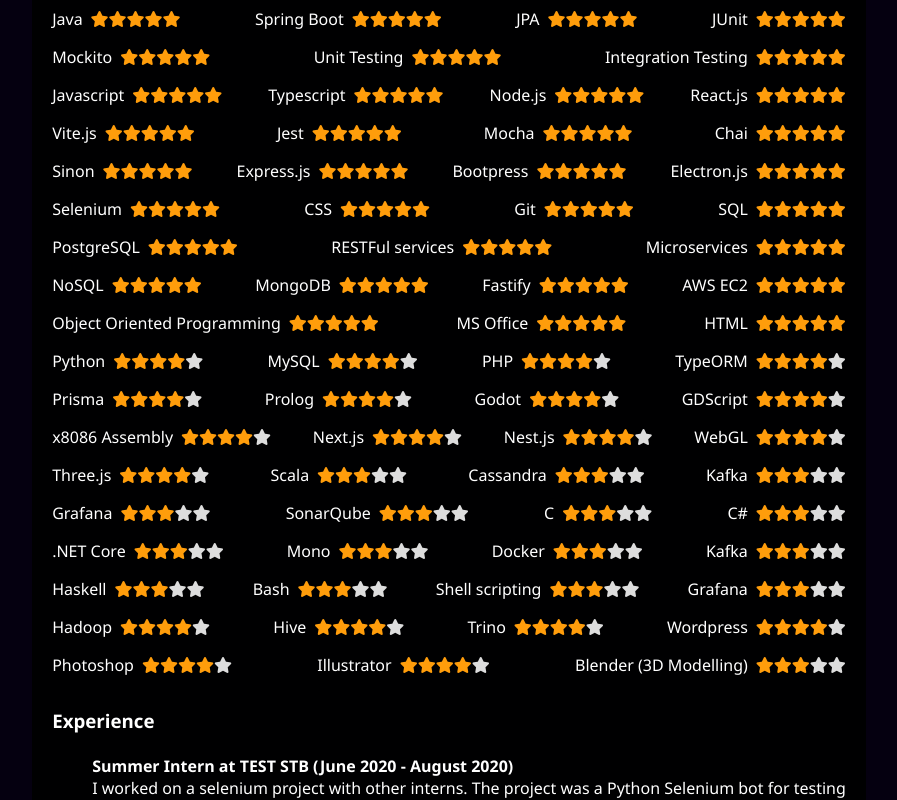
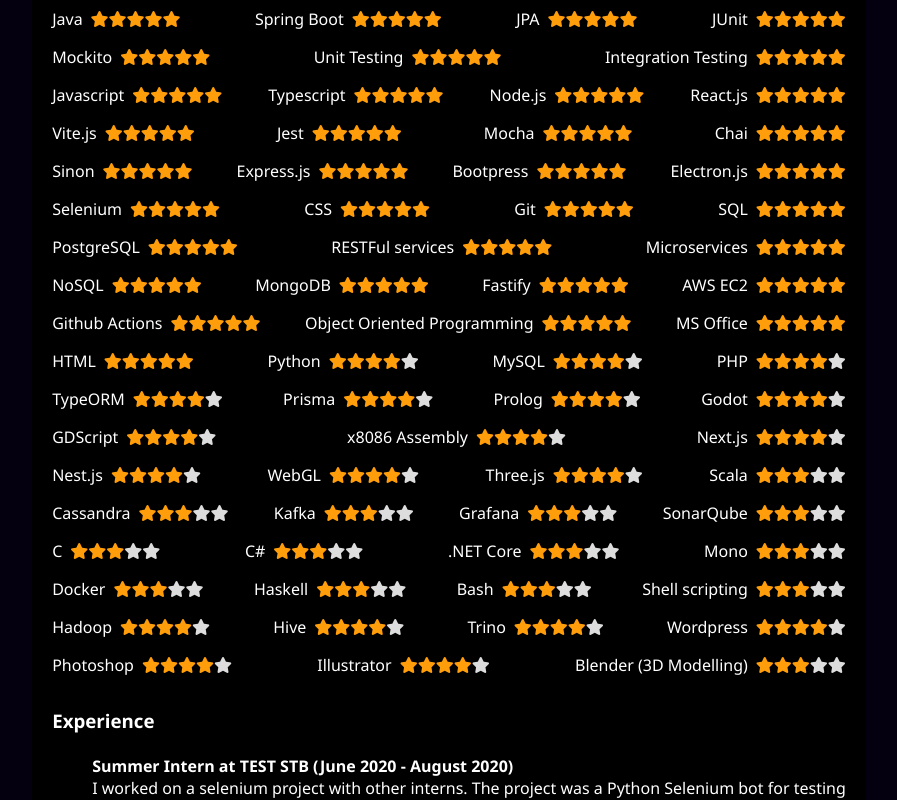
Before and after one commit to ufukbakan/cv, a plain HTML site: page index.html in a window 1280 px wide. Shown: the part 586-1386 px from the top of the page, without its empty margins (191-1088 px from the left). Drawn offline with Linux system fonts and the light colour scheme.

Commit message:
update tech stack

```diff
--- a/index.html
+++ b/index.html
@@ -136,6 +136,7 @@
                 <li class="computer-skill" data-level="5"><span class="name">MongoDB</span></li>
                 <li class="computer-skill" data-level="5"><span class="name">Fastify</span></li>
                 <li class="computer-skill" data-level="5"><span class="name">AWS EC2</span></li>
+                <li class="computer-skill" data-level="5"><span class="name">Github Actions</span></li>
                 <li class="computer-skill" data-level="5"><span class="name">Object Oriented Programming</span></li>
                 <li class="computer-skill" data-level="5"><span class="name">MS Office</span></li>
                 <li class="computer-skill" data-level="5"><span class="name">HTML</span></li>
@@ -162,11 +163,9 @@
                 <li class="computer-skill" data-level="3"><span class="name">.NET Core</span></li>
                 <li class="computer-skill" data-level="3"><span class="name">Mono</span></li>
                 <li class="computer-skill" data-level="3"><span class="name">Docker</span></li>
-                <li class="computer-skill" data-level="3"><span class="name">Kafka</span></li>
                 <li class="computer-skill" data-level="3"><span class="name">Haskell</span></li>
                 <li class="computer-skill" data-level="3"><span class="name">Bash</span></li>
                 <li class="computer-skill" data-level="3"><span class="name">Shell scripting</span></li>
-                <li class="computer-skill" data-level="3"><span class="name">Grafana</span></li>
                 <li class="computer-skill" data-level="4"><span class="name">Hadoop</span></li>
                 <li class="computer-skill" data-level="4"><span class="name">Hive</span></li>
                 <li class="computer-skill" data-level="4"><span class="name">Trino</span></li>
```
